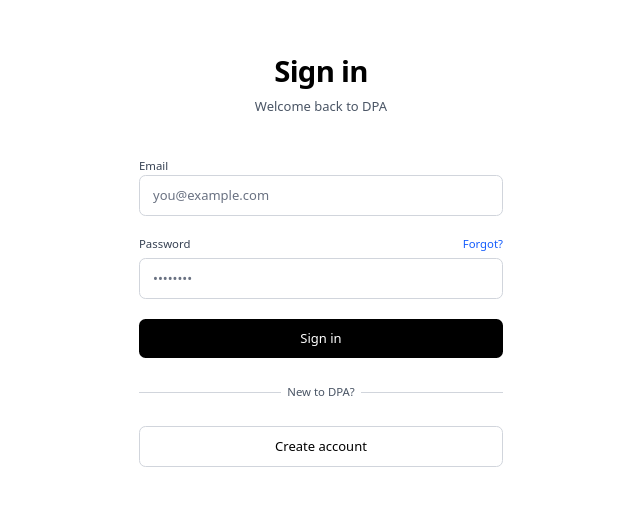
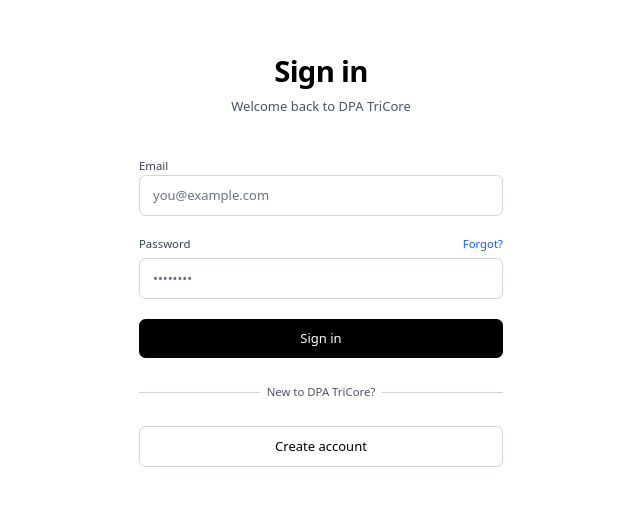
Before and after one commit to DPA-Tricore/frontend, a Next.js app: page /login in a window 1280 px wide. Shown: the part 139-644 px from the top of the page, without its empty margins (319-959 px from the left). Built offline with nearby package versions, Linux system fonts and the light colour scheme; no server answers.

Commit message:
Rename the app to DPA TriCore

```diff
--- a/app/(auth)/login/page.tsx
+++ b/app/(auth)/login/page.tsx
@@ -4,6 +4,7 @@
 import Link from 'next/link';
 import { useRouter } from 'next/navigation';
 import { useAuth } from '@/context/auth-context';
+import { APP_NAME } from '@/lib/constants/brand';
 
 export default function LoginPage() {
   const router = useRouter();
@@ -80,7 +81,7 @@
             Sign in
           </h1>
           <p className="text-base text-gray-600">
-            Welcome back to DPA
+            Welcome back to {APP_NAME}
           </p>
         </div>
 
@@ -163,7 +164,7 @@
               <div className="w-full border-t border-gray-300"></div>
             </div>
             <div className="relative flex justify-center text-sm">
-              <span className="px-2 bg-white text-gray-600">New to DPA?</span>
+              <span className="px-2 bg-white text-gray-600">New to {APP_NAME}?</span>
             </div>
           </div>
 
--- a/app/(auth)/signup/page.tsx
+++ b/app/(auth)/signup/page.tsx
@@ -4,6 +4,7 @@
 import Link from 'next/link';
 import { useRouter } from 'next/navigation';
 import { useAuth } from '@/context/auth-context';
+import { APP_NAME } from '@/lib/constants/brand';
 
 export default function SignupPage() {
   const router = useRouter();
@@ -97,7 +98,7 @@
             Create account
           </h1>
           <p className="text-base text-gray-600">
-            Join DPA and start managing your insurance business
+            Join {APP_NAME} and start managing your insurance business
           </p>
         </div>
 
--- a/app/(protected)/billing/page.tsx
+++ b/app/(protected)/billing/page.tsx
@@ -16,6 +16,7 @@
 import { getBillingScheduleStatusColor, getInvoiceStatusColor } from '@/lib/theme/colors';
 import { formatCentsAsMoney } from '@/lib/utils/format';
 import { formatDate } from '@/lib/utils/date';
+import { APP_NAME } from '@/lib/constants/brand';
 
 const STATUS_LABELS: Record<string, string> = {
   PENDING_PAYMENT_METHOD: 'Pending Payment Method',
@@ -125,7 +126,7 @@
         <LoadingSpinner message="Loading billing information..." />
       ) : !hasSchedule ? (
         <EmptyState
-          message="No billing has been set up for your organization yet. Reach out to DPA if you think this is a mistake."
+          message={`No billing has been set up for your organization yet. Reach out to ${APP_NAME} if you think this is a mistake.`}
           icon={<CreditCard size={32} className="mx-auto text-subtle" />}
         />
       ) : (
--- a/app/layout.tsx
+++ b/app/layout.tsx
@@ -6,6 +6,7 @@
 import { AuthProvider } from "@/context/auth-context";
 import { ThemeProvider } from "@/context/theme-context";
 import { QueryProvider } from "@/context/query-provider";
+import { APP_NAME } from "@/lib/constants/brand";
 
 const geistSans = Geist({
   variable: "--font-geist-sans",
@@ -18,7 +19,7 @@
 });
 
 export const metadata: Metadata = {
-  title: "DPA - Insurance CRM",
+  title: APP_NAME,
   description: "Customer Relationship Management for Insurance Brokers",
 };
 
--- a/components/sidebar/sidebar.tsx
+++ b/components/sidebar/sidebar.tsx
@@ -4,6 +4,7 @@
 import { Menu } from 'lucide-react';
 import SidebarNav from './sidebar-nav';
 import SidebarUser from './sidebar-user';
+import { APP_NAME } from '@/lib/constants/brand';
 export default function Sidebar() {
   const [isCollapsed, setIsCollapsed] = useState(false);
 
@@ -28,8 +29,7 @@
             isCollapsed ? 'opacity-0 pointer-events-none' : 'opacity-100 delay-300'
           }`}
         >
-          <h1 className="text-2xl font-bold text-primary whitespace-nowrap">DPA</h1>
-          <p className="text-sm text-muted">Insurance CRM</p>
+          <h1 className="text-2xl font-bold text-primary whitespace-nowrap">{APP_NAME}</h1>
         </div>
       </div>
 
--- /dev/null
+++ b/lib/constants/brand.ts
@@ -0,0 +1 @@
+export const APP_NAME = 'DPA TriCore';
```
